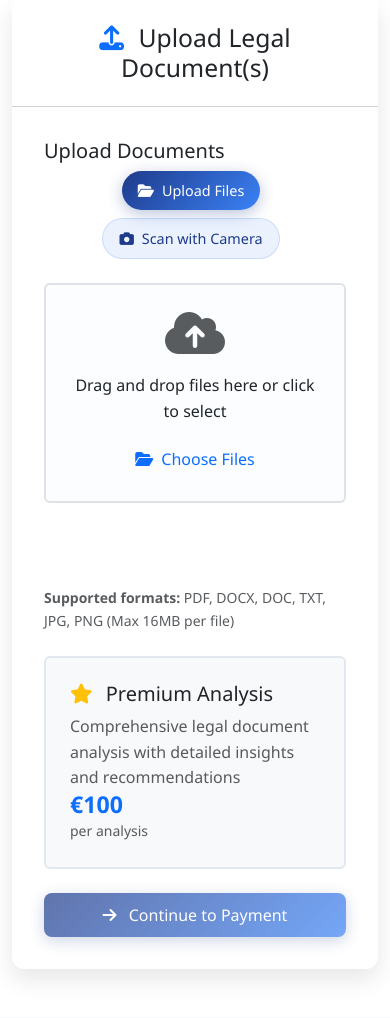
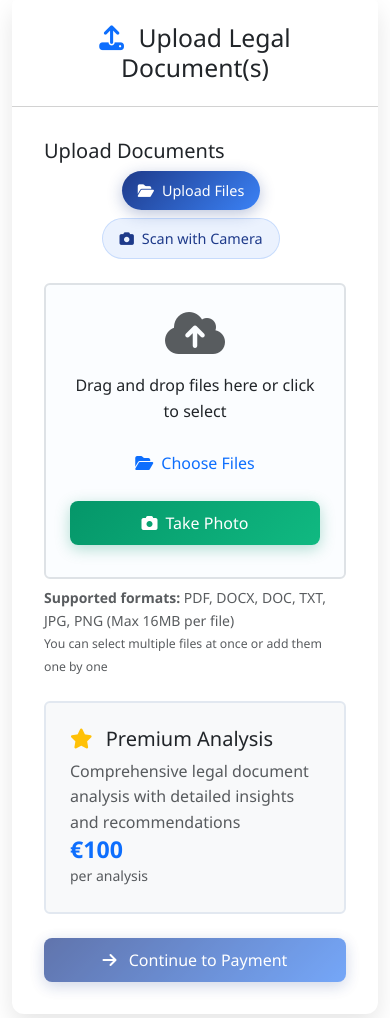
Before and after one commit to BlueAngel888/LegalAsistant.com, a Flask app: page / in a window 390 px wide. Shown: the part 599-1617 px from the top of the page. Run offline with Flask 3, Linux system fonts and the light colour scheme; some libraries are stand-ins or nearby versions.

Commit message:
Improve mobile file uploads, including camera support for document capture
Implements mobile camera integration and enhanced file handling using DataTransfer in main.js and updates index.html with mobile-specific UI elements.

Replit-Commit-Author: Agent
Replit-Commit-Session-Id: 588a86d2-99d0-4637-9ebe-af0175177e85
Replit-Commit-Screenshot-Url: https://storage.googleapis.com/screenshot-production-us-central1/80aff0b9-0297-40ab-98d1-219085d14976/e3834722-f67d-4f8a-b5db-35ac85cc00ea.jpg

```diff
--- a/static/js/main.js
+++ b/static/js/main.js
@@ -123,6 +123,88 @@ function initializeFileUpload() {
             submitBtn.disabled = true;
         }
     }
+}
+
+// Mobile Camera Functions
+function openMobileCamera() {
+    const mobileCamera = document.getElementById('mobileCamera');
+    if (mobileCamera) {
+        mobileCamera.click();
+    }
+}
+
+function handleMobilePhoto(input) {
+    if (input.files && input.files[0]) {
+        const file = input.files[0];
+
+        // Add to main file input
+        const mainFileInput = document.getElementById('file');
+        const dt = new DataTransfer();
+
+        // Keep existing files
+        for (let i = 0; i < mainFileInput.files.length; i++) {
+            dt.items.add(mainFileInput.files[i]);
+        }
+
+        // Add new photo
+        dt.items.add(file);
+        mainFileInput.files = dt.files;
+
+        // Trigger change event to update display
+        mainFileInput.dispatchEvent(new Event('change'));
+
+        showSuccessMessage('Photo captured successfully!');
+    }
+}
+
+// Enhanced mobile file handling
+function isMobileDevice() {
+    return /Android|webOS|iPhone|iPad|iPod|BlackBerry|IEMobile|Opera Mini/i.test(navigator.userAgent);
+}
+
+// Improve file input for mobile
+if (isMobileDevice()) {
+    document.addEventListener('DOMContentLoaded', function() {
+        const fileInput = document.getElementById('file');
+        if (fileInput) {
+            // Make file input more responsive on mobile
+            fileInput.addEventListener('click', function() {
+                // Small delay to ensure mobile browsers properly handle the file picker
+                setTimeout(() => {
+                    this.style.display = 'block';
+                    this.style.opacity = '0';
+                    this.style.position = 'absolute';
+                    this.style.left = '-9999px';
+                }, 10);
+            });
+        }
+
+        // Add support for adding multiple files incrementally
+        const addMoreBtn = document.createElement('button');
+        addMoreBtn.type = 'button';
+        addMoreBtn.className = 'btn btn-outline-secondary btn-sm mt-2';
+        addMoreBtn.innerHTML = '<i class="fas fa-plus me-1"></i>Add More Files';
+        addMoreBtn.style.display = 'none';
+        addMoreBtn.onclick = function() {
+            document.getElementById('file').click();
+        };
+
+        const fileList = document.getElementById('fileList');
+        if (fileList) {
+            fileList.appendChild(addMoreBtn);
+
+            // Show the button when files are selected
+            const observer = new MutationObserver(function(mutations) {
+                mutations.forEach(function(mutation) {
+                    if (mutation.type === 'childList' || mutation.type === 'attributes') {
+                        const isVisible = fileList.style.display !== 'none';
+                        addMoreBtn.style.display = isVisible ? 'block' : 'none';
+                    }
+                });
+            });
+            observer.observe(fileList, { attributes: true, childList: true, subtree: true });
+        }
+    });
 }
 
 // Form Validation
--- a/templates/index.html
+++ b/templates/index.html
@@ -80,10 +80,24 @@
                                                    id="file"
                                                    class="form-control d-none"
                                                    multiple
-                                                   accept=".pdf,.docx,.doc,.txt,.jpg,.jpeg,.png">
-                                            <button type="button" class="btn btn-outline-primary" onclick="document.getElementById('file').click()">
+                                                   accept=".pdf,.docx,.doc,.txt,.jpg,.jpeg,.png"
+                                                   capture="environment">
+                                            <button type="button" class="btn btn-outline-primary btn-lg w-100 mb-3" onclick="document.getElementById('file').click()">
                                                 <i class="fas fa-folder-open me-2"></i>Choose Files
                                             </button>
+
+                                            <!-- Mobile-specific buttons -->
+                                            <div class="d-block d-md-none">
+                                                <button type="button" class="btn btn-success btn-lg w-100 mb-2" onclick="openMobileCamera()">
+                                                    <i class="fas fa-camera me-2"></i>Take Photo
+                                                </button>
+                                                <input type="file"
+                                                       id="mobileCamera"
+                                                       class="d-none"
+                                                       accept="image/*"
+                                                       capture="environment"
+                                                       onchange="handleMobilePhoto(this)">
+                                            </div>
                                         </div>
                                     </div>
 
@@ -132,7 +146,8 @@
                                 </div>
 
                                 <div class="form-text">
-                                    <strong>Supported formats:</strong> PDF, DOCX, DOC, TXT, JPG, PNG (Max 16MB per file)
+                                    <strong>Supported formats:</strong> PDF, DOCX, DOC, TXT, JPG, PNG (Max 16MB per file)<br>
+                                    <small class="text-muted">You can select multiple files at once or add them one by one</small>
                                 </div>
 
                                 <!-- Hidden field for scanned image -->
```
